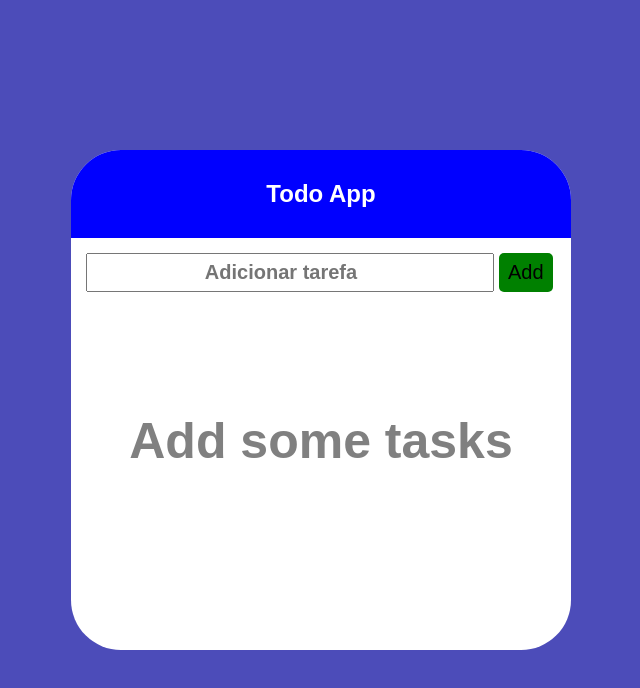
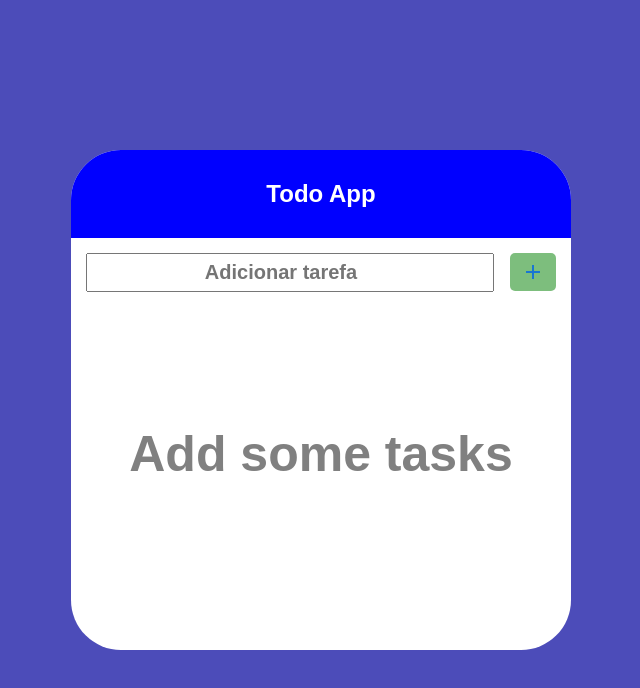
Before and after one commit to moisesmelllo/to-do-list-react, a React (Vite) app in the folder todo-list/: page / in a window 1280 px wide. Shown: the top 688 px of the page, without its empty margins (319-959 px from the left). Built offline with nearby package versions, Linux system fonts and the light colour scheme.

Commit message:
feat: buttons

```diff
--- a/todo-list/src/App.css
+++ b/todo-list/src/App.css
@@ -6,7 +6,7 @@
       display: flex;
       justify-content: center;
       align-items: center;
-      height: 100vh;
+      min-height: 100vh;
       margin: 0;
     }
 
--- a/todo-list/src/body/Body.css
+++ b/todo-list/src/body/Body.css
@@ -24,9 +24,8 @@
 
 .body-button-done {
   margin: 5px;
-  background-color: gray;
-  font-size: 20px;
-  padding: 7px 3px;
+  margin-left: 16px;
+  padding: 6px 12px;
   border: none;
   border-radius: 5px;
   cursor: pointer;
--- a/todo-list/src/body/Body.jsx
+++ b/todo-list/src/body/Body.jsx
@@ -1,7 +1,7 @@
 import { useState } from "react"
 import SearchBar from "../searchbar/SearchBar"
 import './Body.css'
-
+import CloseIcon from '@mui/icons-material/Close'
 
 const Body = () => {
   const [tasks, setTasks] = useState([]);
@@ -31,7 +31,8 @@ const Body = () => {
                     className="body-button-done"
                     onClick={() => handleTaskDone(task.id)}
                   >
-                    Done
+                    <CloseIcon
+                    />
                   </button>
                 </div>
               </li>
--- a/todo-list/src/searchbar/SearchBar.jsx
+++ b/todo-list/src/searchbar/SearchBar.jsx
@@ -1,5 +1,7 @@
 import './searchbar.css'
 import { useState } from 'react'
+import IconButton from '@mui/material/Button'
+import AddIcon from '@mui/icons-material/Add'
 
 const SearchBar = ({onAddTask}) => {
   const [inputValue, setInputValue] = useState('')
@@ -34,9 +36,9 @@ const SearchBar = ({onAddTask}) => {
         onKeyPress={handleKeyPress}
         onChange={handleInputChange}
       />
-      <button className="btn add-btn" onClick={handleButtonClick}>
-        Add
-      </button>
+      <IconButton onClick={handleButtonClick} className="add-btn" aria-label="add" size="large">
+        <AddIcon className="add-btn" />
+      </IconButton>
     </div>
   )
 }
--- a/todo-list/src/searchbar/searchbar.css
+++ b/todo-list/src/searchbar/searchbar.css
@@ -15,12 +15,12 @@
 }
 
 .add-btn {
-  background-color: green;
-  font-size: 20px;
-  padding: 8px 9px;
+  background-color: rgba(0, 128, 0, 0.511);
+  padding: 7px 11px;
   border: none;
   border-radius: 5px;
   cursor: pointer;
+  margin-bottom: 6px;
 }
 
 .add-btn:hover {
```
Also changed, not shown: todo-list/package.json (+8 -1 lines), todo-list/src/mais.png (added), 1 other file (tests, documents, lock files or other folders).
